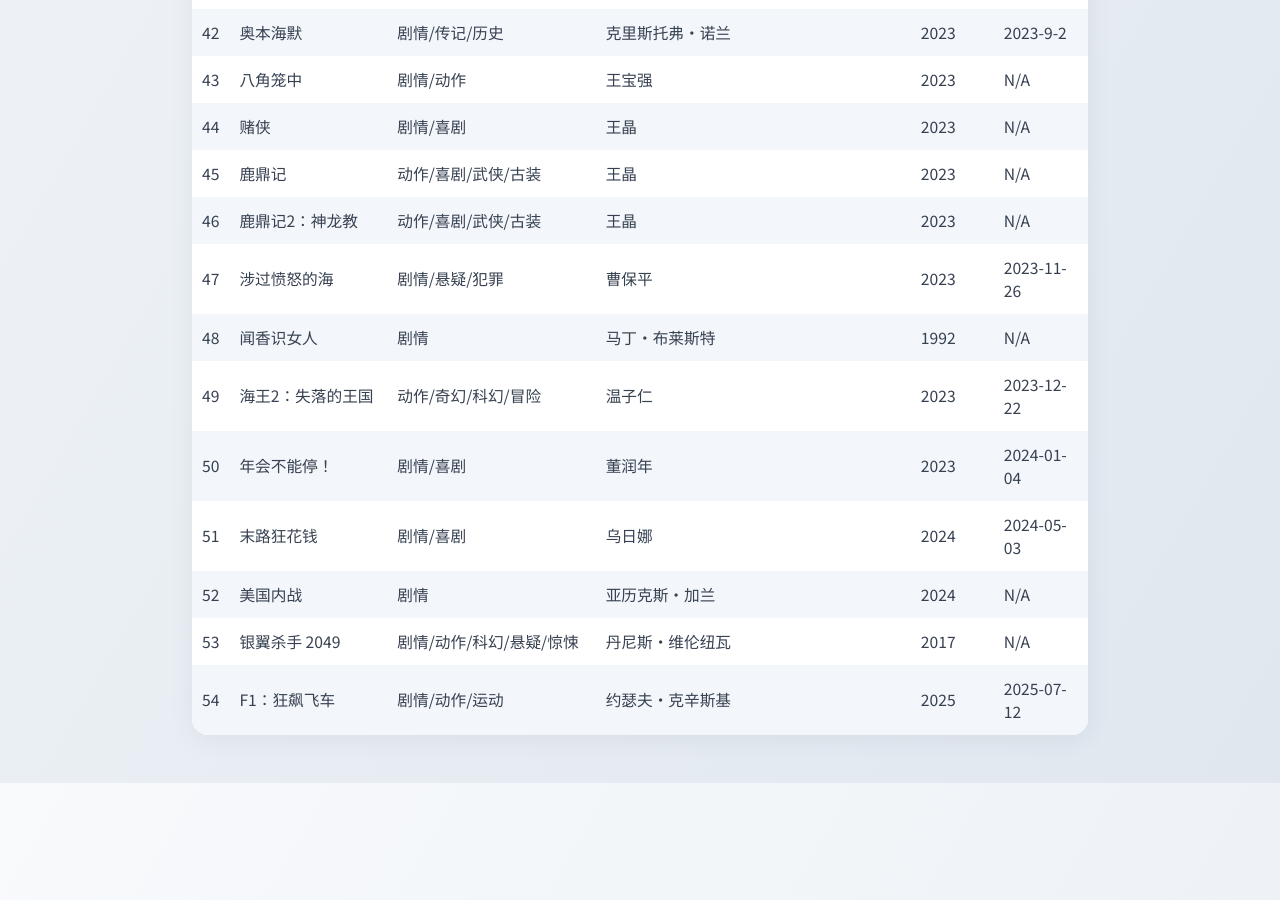
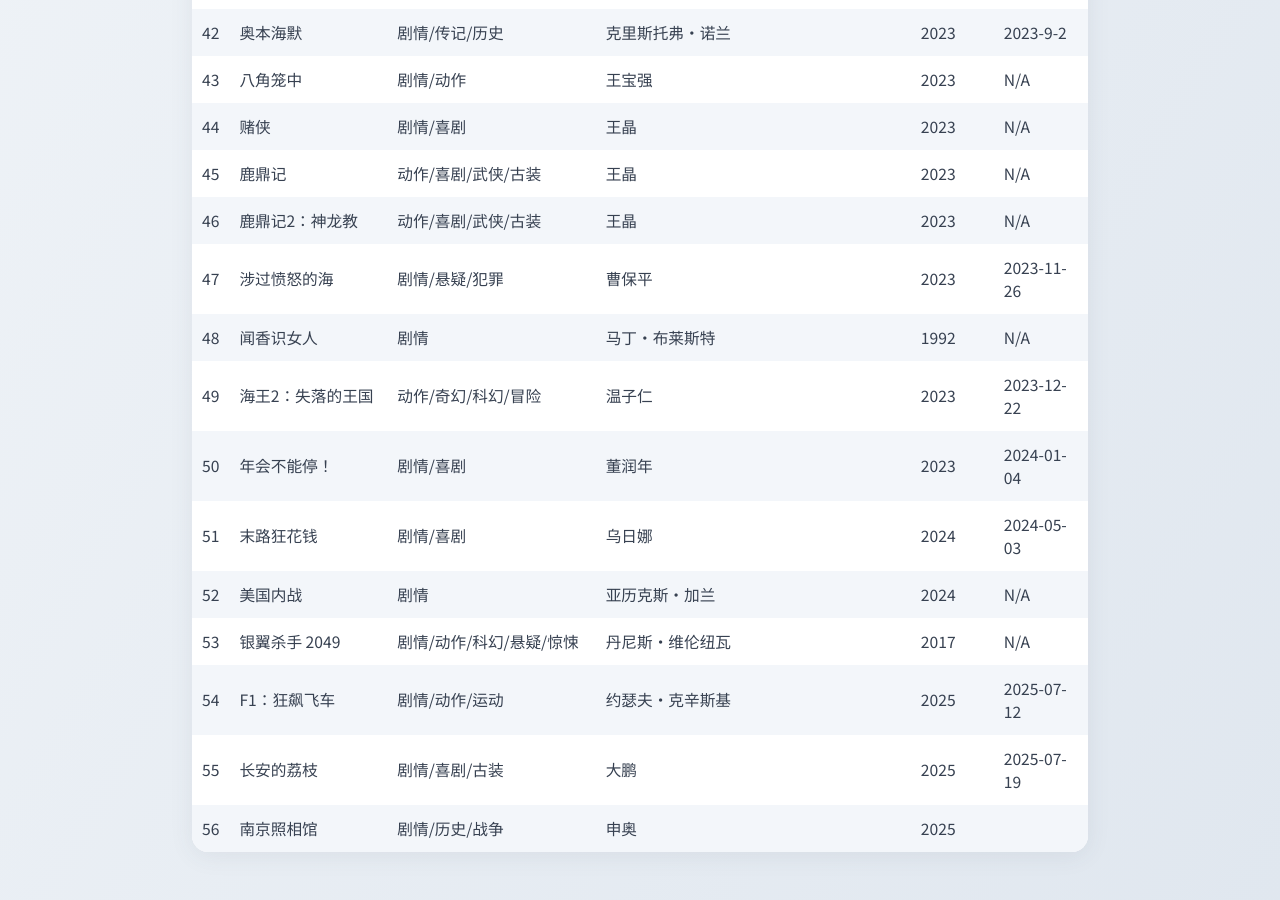
Before and after one commit to lccccc1024/lccccc1024.github.io, a Jekyll site: the page _posts/2023-8-10-光影.html, which Jekyll copies as it is, in a window 1280 px wide and 900 px high, scrolled down 2463 px. Built offline with Jekyll 4.4.1, drawn with Linux system fonts in a browser that asks for light colours; before the commit the page ends 3246 px from its top, so only the background shows below that.

Commit message:
Update 2023-8-10-光影.html

```diff
--- a/_posts/2023-8-10-光影.html
+++ b/_posts/2023-8-10-光影.html
@@ -484,6 +484,22 @@
         <td>2025</td>
         <td>2025-07-12</td>
     </tr>
+    <tr>
+        <td>55</td>
+        <td>长安的荔枝</td>
+        <td>剧情/喜剧/古装</td>
+        <td>大鹏</td>
+        <td>2025</td>
+        <td>2025-07-19</td>
+    </tr>
+    <tr>
+        <td>56</td>
+        <td>南京照相馆</td>
+        <td>剧情/历史/战争</td>
+        <td>申奥</td>
+        <td>2025</td>
+        <td></td>
+    </tr>
     </tbody>
 </table>
 </body>
```
